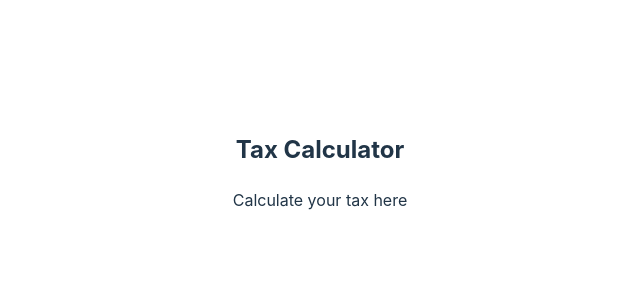
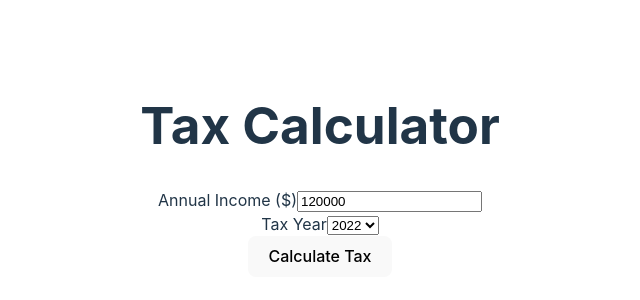
Before and after one commit to vinaybaswa/tax-calculator, a React (Vite) app: page / in a window 1280 px wide. Shown: the part 230-530 px from the top of the page, without its empty margins (320-960 px from the left). Built offline with nearby package versions, Linux system fonts and the light colour scheme.

Commit message:
render basic HTML component with input fields and submit button

```diff
--- a/src/components/TaxCalculator.tsx
+++ b/src/components/TaxCalculator.tsx
@@ -1,10 +1,45 @@
 const TaxCalculator = () => {
   return (
     <div>
-      <h2>Tax Calculator</h2>
-      <p>Calculate your tax here</p>
+      <div>
+        <h1>Tax Calculator</h1>
+      </div>
+
+      <form>
+        <div>
+          <label htmlFor="income">Annual Income ($)</label>
+          <input
+            type="number"
+            id="income"
+            value="120000"
+            onChange={() => {}}
+            placeholder="Enter your annual income"
+            required
+          />
+        </div>
+
+        <div>
+          <label htmlFor="year">Tax Year</label>
+          <select id="year" value="2022" onChange={() => {}} required>
+            <option key="2019" value="2019">
+              2019
+            </option>
+            <option key="2020" value="2020">
+              2020
+            </option>
+            <option key="2021" value="2021">
+              2021
+            </option>
+            <option key="2022" value="2022">
+              2022
+            </option>
+          </select>
+        </div>
+
+        <button type="submit">Calculate Tax</button>
+      </form>
     </div>
   );
-}
+};
 
 export default TaxCalculator;
```
